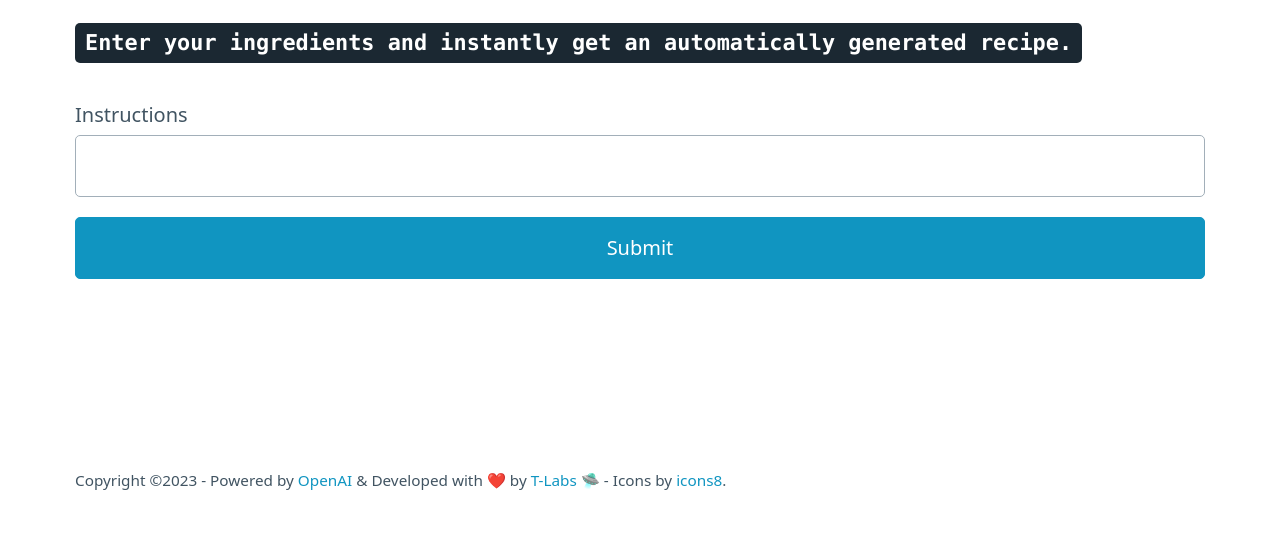
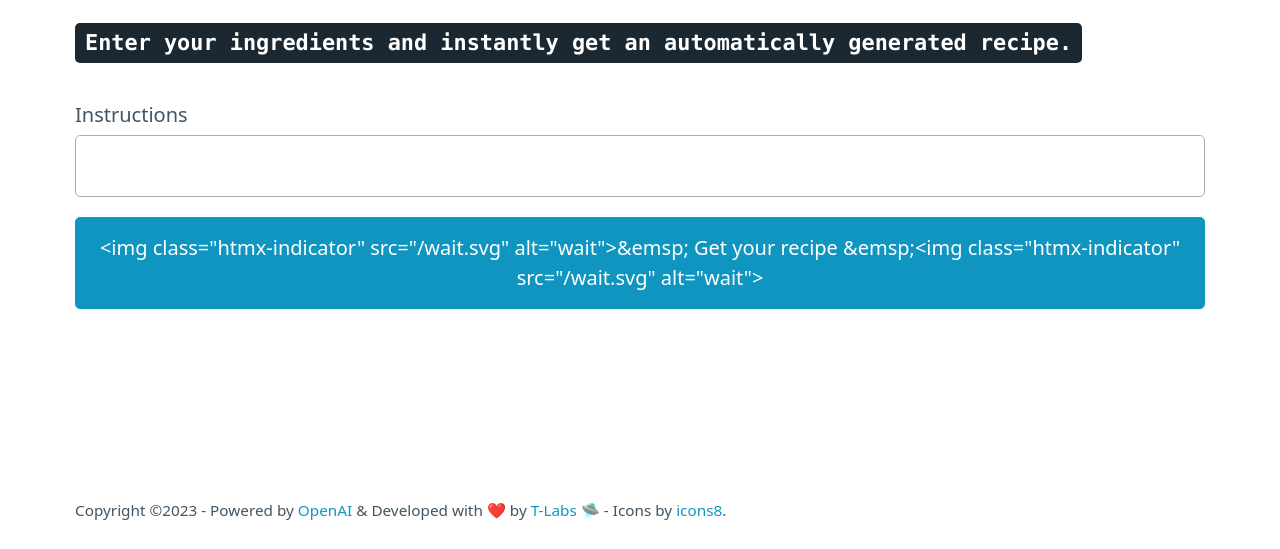
Before and after one commit to 0PatrickT0/multilingualCookingRecipeGenerator, a Symfony app: template templates/home/index.html.twig in a window 1280 px wide. Shown: the part 478-1027 px from the top of the page. Before the commit the page ends 968 px from the top, so only its background shows below. Run offline with Twig, Linux system fonts and the light colour scheme; the template is opened without the code that fills it, so the values that code supplies are empty; form fields are guessed from the names that the template uses; some libraries are stand-ins or nearby versions.

Commit message:
Create spinner

```diff
--- a/templates/home/index.html.twig
+++ b/templates/home/index.html.twig
@@ -15,7 +15,10 @@
 </h4>
 {{ form_start(form) }}
 {{ form_row(form.instructions) }}
-{{ form_row(form.submit) }}
+{{ form_row(form.submit, {
+		label_html: true,
+		label: '<img class="htmx-indicator" src="/wait.svg" alt="wait">&emsp; Get your recipe &emsp;<img class="htmx-indicator" src="/wait.svg" alt="wait">',
+	}) }}
 {{ form_end(form) }}
 <div id="response"></div>{% endblock %}{% block footer %}
 <p>Copyright ©{{ "now"|date("Y") }}
```
Also changed, not shown: public/wait.svg (added).
